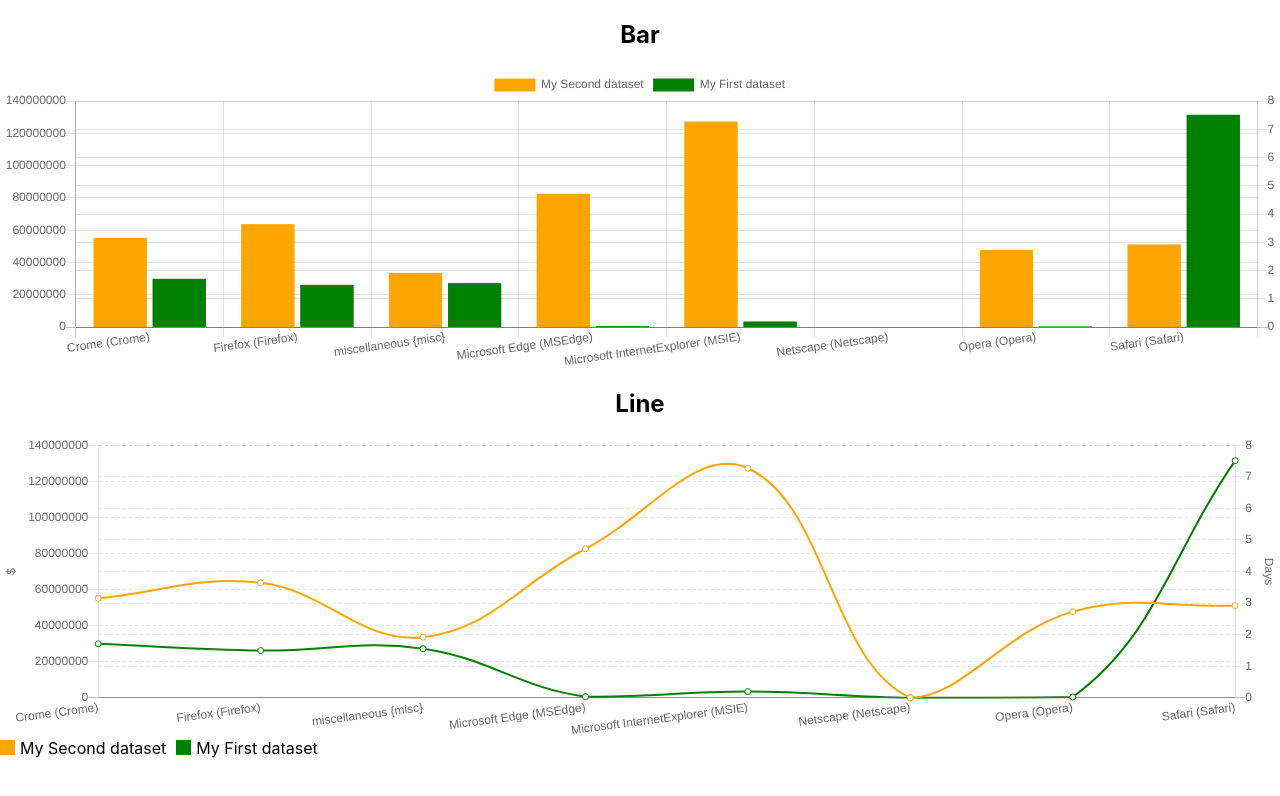
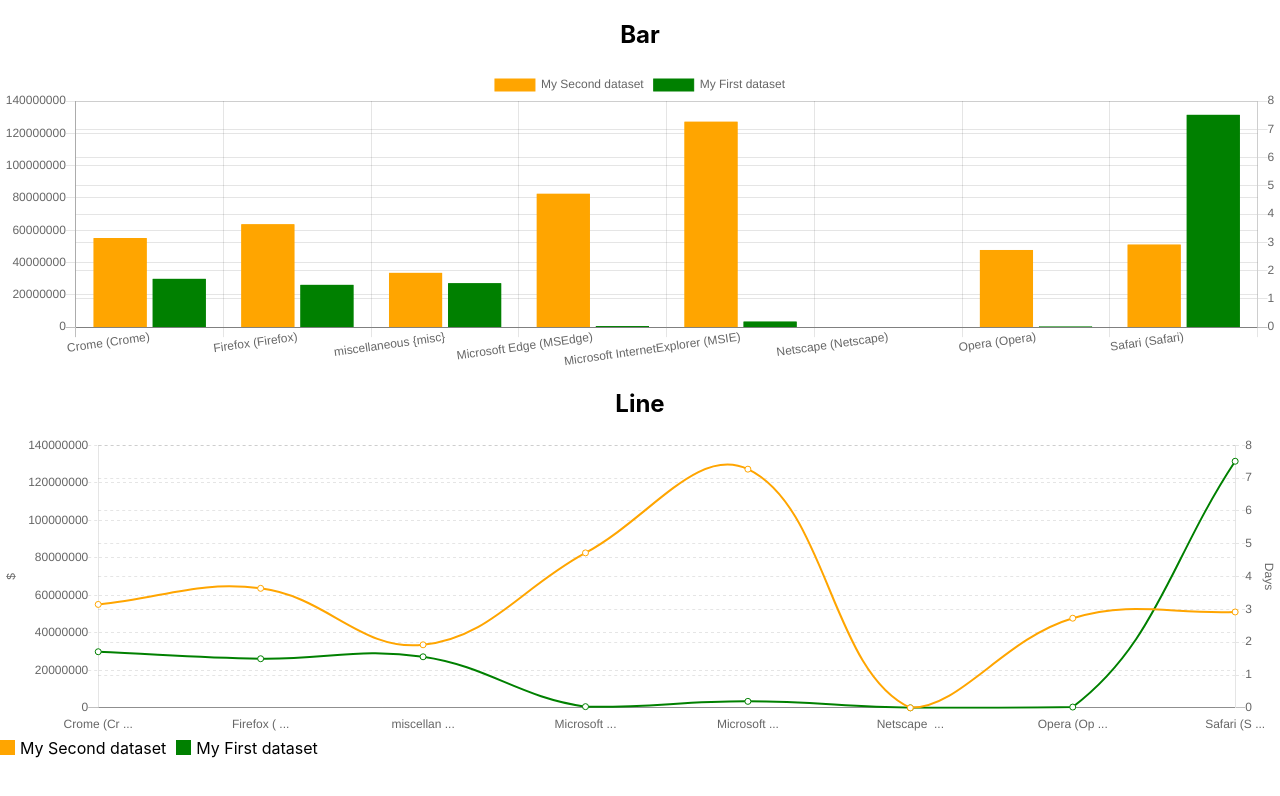
Before and after one commit to drafter911/react-chartjs-2-test, a React (Create React App) app: page / in a window 1280 px wide. Shown: the top 796 px of the page. Built offline with nearby package versions, Linux system fonts and the light colour scheme.

Commit message:
Limited xAxis ticks size

```diff
--- a/src/components/Line/index.js
+++ b/src/components/Line/index.js
@@ -22,6 +22,9 @@ const BarChart = ({ data, onLegendHover }) => (
                             gridLines: {
                                 borderDash: [3]
                             },
+                            ticks: {
+                              // mirror: true
+                            },
                             scaleLabel: {
                                 display: true,
                                 labelString: '$'
@@ -40,16 +43,28 @@ const BarChart = ({ data, onLegendHover }) => (
                         ],
                         xAxes: [{
                             gridLines: {
-                                display: false
+                                display: false,
+                                tickMarkLength: 10,
+                                drawOnChartArea: false
                             },
-                            padding: 5,
                             ticks: {
                                 maxTicksLimit: 30,
+                                padding: 0,
+                                autoSkipPadding: -100,
+                                autoSkip:true,
+                                callback: function(value, index, values) {
+                                    return value.length > 10 ? `${value.substring(0,9)} ...` : value
+                                }
                             }
                         }]
                     },
                     legend: {
                         display: false
+                    },
+                    tooltips: {
+                        callbacks: {
+                            title: (arr, data) => data.labels[arr[0].index]
+                        }
                     }
                 }}
             />
```
